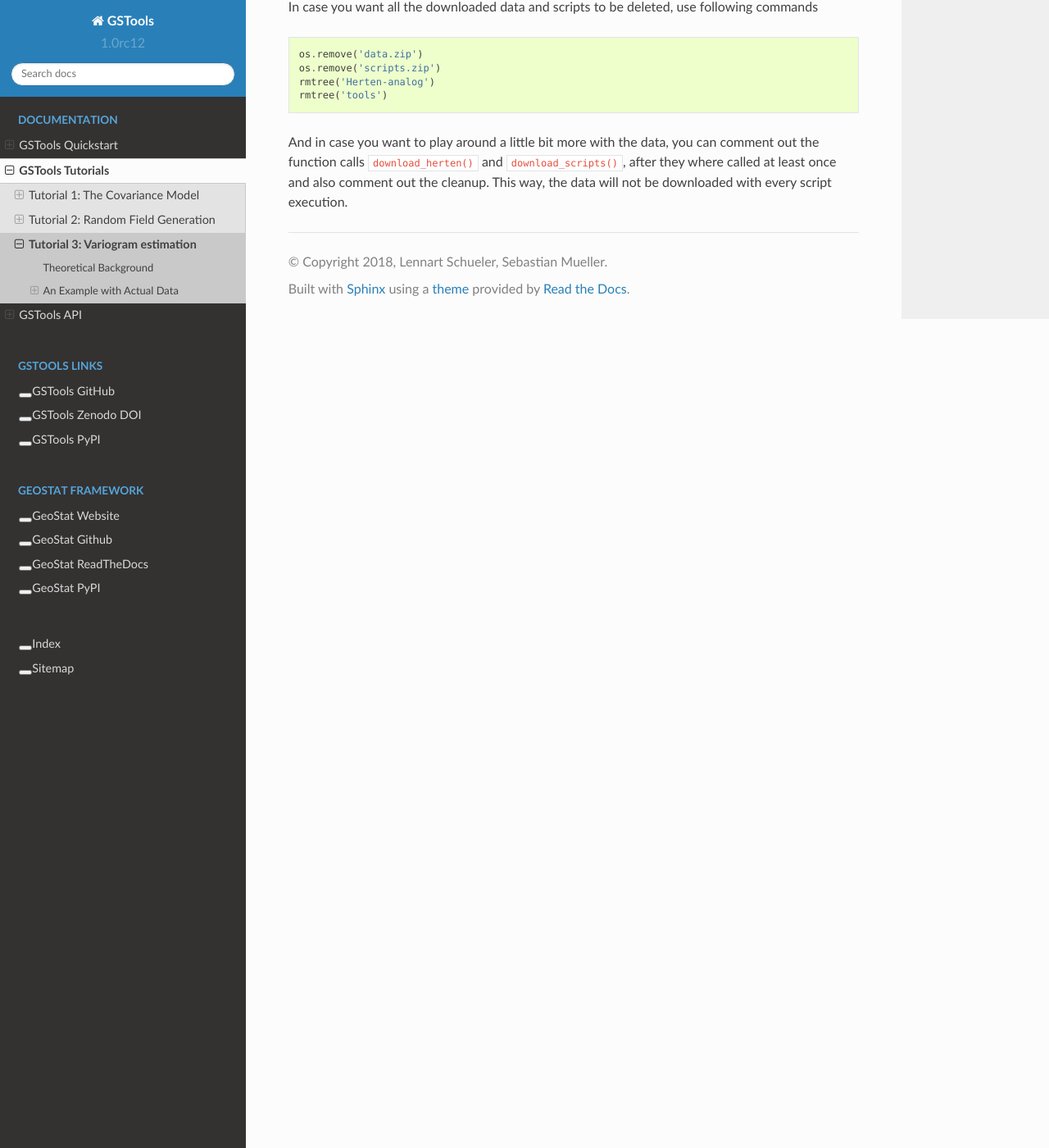
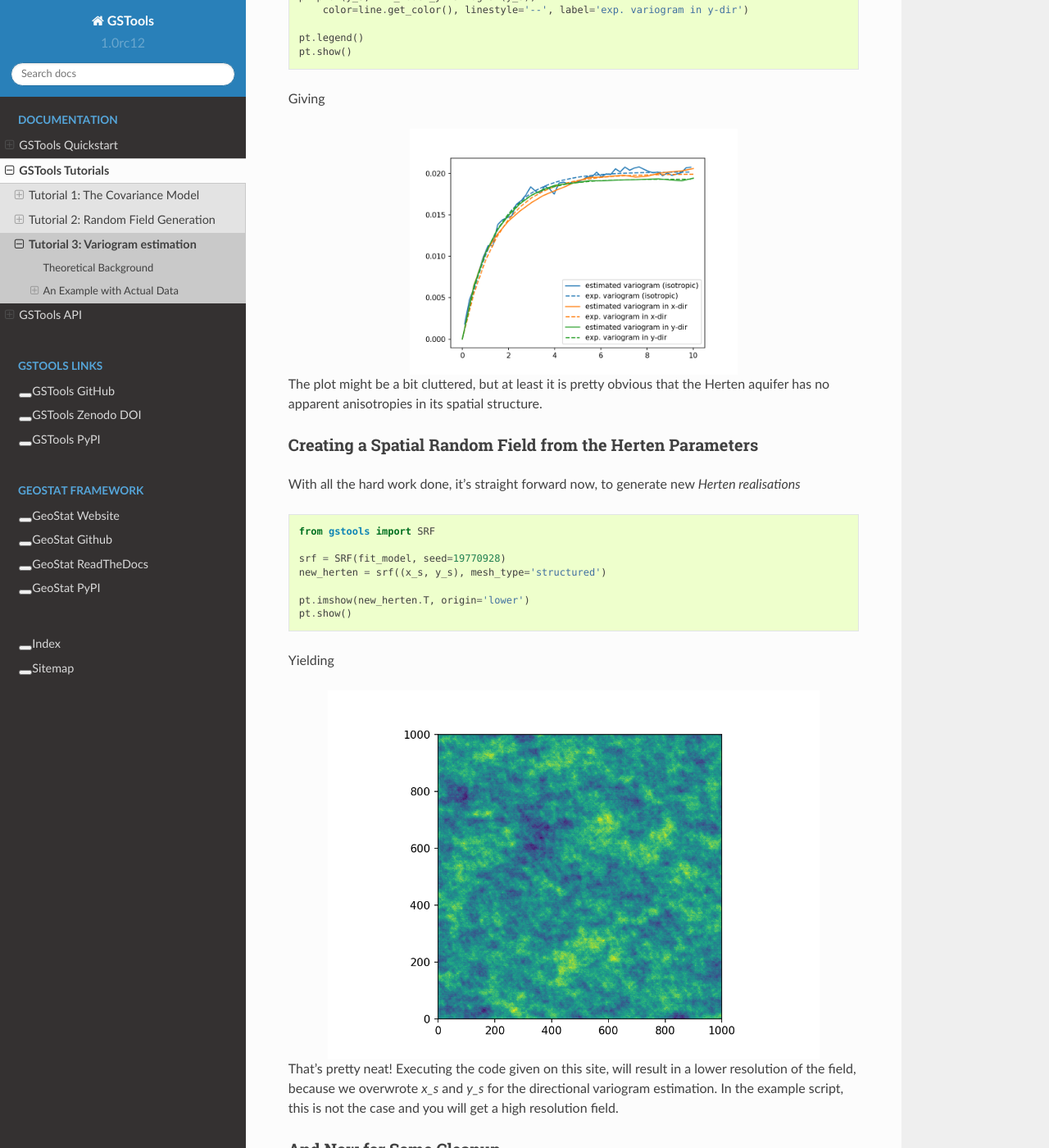
Before and after one commit to GeoStat-Framework/GSTools, a Sphinx documentation site: the page built from docs/source/tutorial_03_vario.rst, in a window 1280 px wide and 1400 px high, scrolled down 6018 px. Shown: the whole window at 82% size. Built offline with Sphinx 7.4.7 and the Read the Docs theme 2.0.0, drawn with Linux system fonts in a browser that asks for light colours; formulas are drawn with MathJax 3; some of the changed text lies outside the part shown.

Commit message:
Added 2 plots to variogram estimation tutorial and extended it by generating a SRF according to Herten parameters

```diff
--- a/docs/source/tutorial_03_vario.rst
+++ b/docs/source/tutorial_03_vario.rst
@@ -142,6 +142,17 @@ structured one. For this, we are going to write another small function
     # create an unstructured grid for the variogram estimation
     x_u, y_u = create_unstructured_grid(x_s, y_s)
 
+Let's have a look at the transmissivity field of the Herten aquifer
+
+.. code-block:: python
+
+    pt.pcolormesh(x_s, y_s, herten_log_trans.T)
+    pt.show()
+
+.. image:: pics/vario_tut_herten.png
+   :width: 600px
+   :align: center
+
 
 Estimating the Variogram
 ^^^^^^^^^^^^^^^^^^^^^^^^
@@ -285,6 +296,35 @@ Giving
 The plot might be a bit cluttered, but at least it is pretty obvious that the
 Herten aquifer has no apparent anisotropies in its spatial structure.
 
+Creating a Spatial Random Field from the Herten Parameters
+^^^^^^^^^^^^^^^^^^^^^^^^^^^^^^^^^^^^^^^^^^^^^^^^^^^^^^^^^^
+
+With all the hard work done, it's straight forward now, to generate new
+*Herten realisations*
+
+.. code-block:: python
+
+    from gstools import SRF
+
+    srf = SRF(fit_model, seed=19770928)
+    new_herten = srf((x_s, y_s), mesh_type='structured')
+
+    pt.imshow(new_herten.T, origin='lower')
+    pt.show()
+
+Yielding
+
+.. image:: pics/vario_tut_new_herten.png
+   :width: 600px
+   :align: center
+
+
+That's pretty neat! Executing the code given on this site, will result in a
+lower resolution of the field, because we overwrote `x_s` and `y_s` for the
+directional variogram estimation. In the example script, this is not the case
+and you will get a high resolution field.
+
+
 And Now for Some Cleanup
 ^^^^^^^^^^^^^^^^^^^^^^^^
 
```
Also changed, not shown: docs/source/pics/vario_tut_herten.png (added), docs/source/pics/vario_tut_new_herten.png (added), 1 other file.
